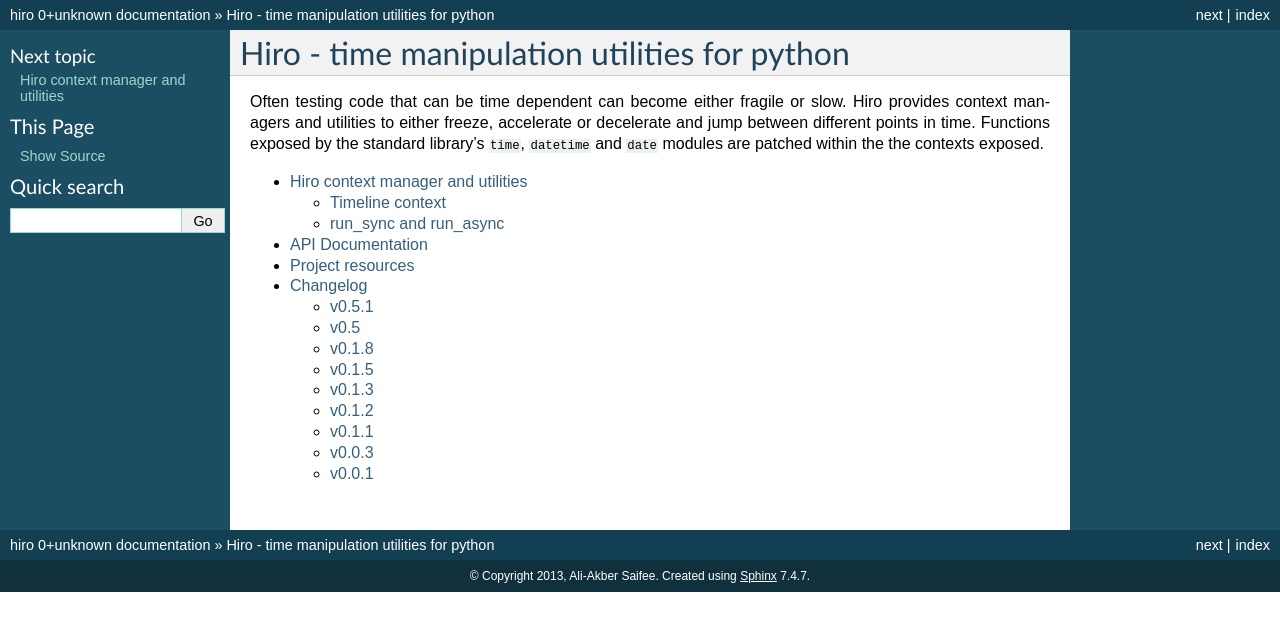
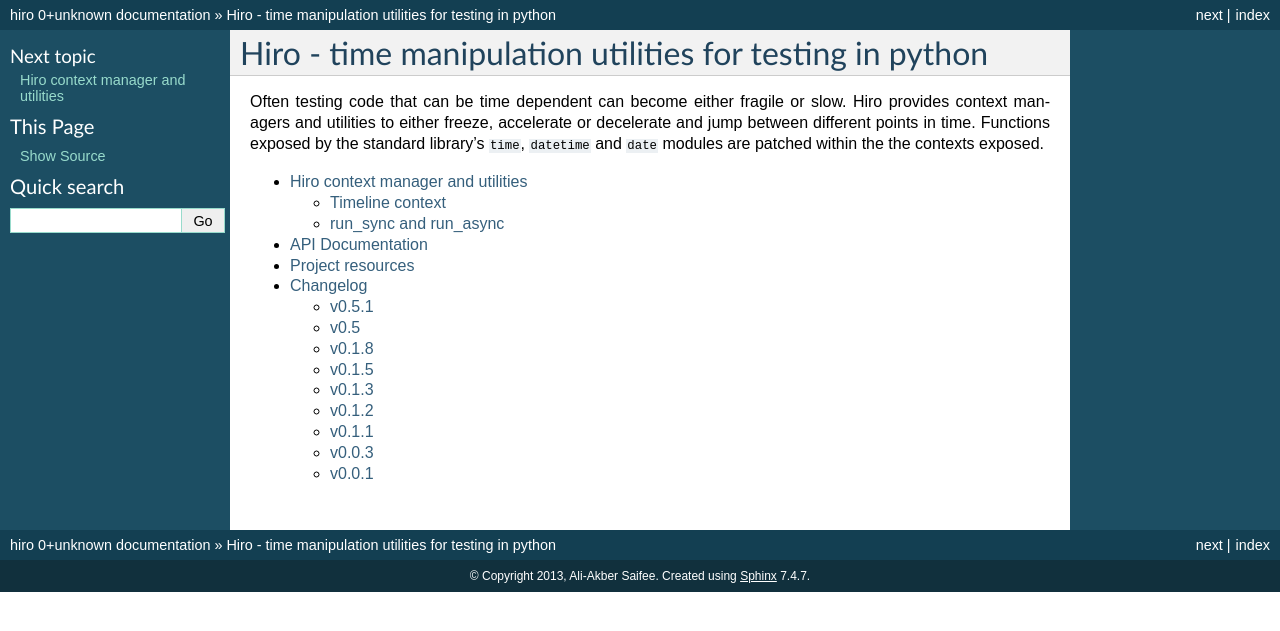
Before and after one commit to alisaifee/hiro, a Sphinx documentation site: the page built from doc/source/index.rst, in a window 1280 px wide. Shown: the top 631 px of the page. Built offline with Sphinx 7.4.7, drawn with Linux system fonts in a browser that asks for light colours.

Commit message:
Tweak project 'tag line'

```diff
--- a/README.rst
+++ b/README.rst
@@ -10,9 +10,9 @@
     :target: https://hiro.readthedocs.org
 
 
-*********************************************
-Hiro - time manipulation utilities for python
-*********************************************
+********************************************************
+Hiro - time manipulation utilities for testing in python
+********************************************************
 |ci| |coveralls| |pypi| |docs| |license|
 
    Yatta!
--- a/doc/source/index.rst
+++ b/doc/source/index.rst
@@ -1,7 +1,7 @@
 
-#############################################
-Hiro - time manipulation utilities for python
-#############################################
+########################################################
+Hiro - time manipulation utilities for testing in python
+########################################################
 
 Often testing code that can be time dependent can become either fragile or
 slow. Hiro provides context managers and utilities to either freeze, accelerate
--- a/setup.py
+++ b/setup.py
@@ -32,7 +32,7 @@
     cmdclass=versioneer.get_cmdclass(),
     install_requires=list(REQUIREMENTS),
     classifiers=[k for k in open('CLASSIFIERS').read().split('\n') if k],
-    description='time manipulation utilities for python',
+    description='time manipulation utilities for testing in python',
     long_description=open('README.rst').read() + open('HISTORY.rst').read(),
     packages=["hiro"]
 )
```
